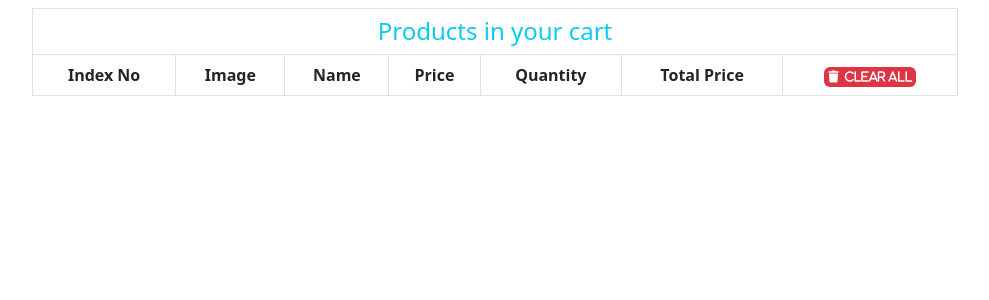
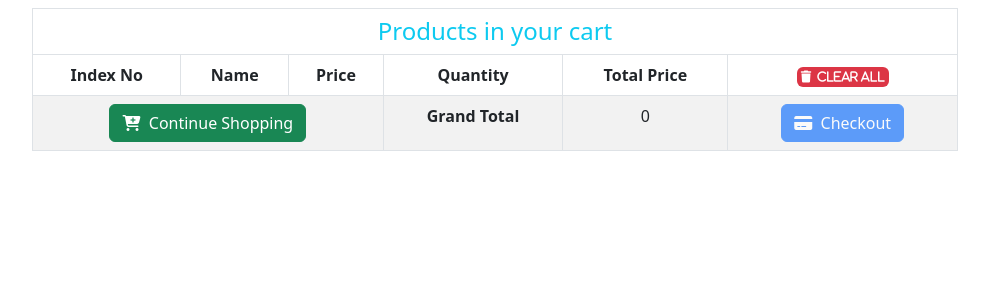
Before and after one commit to chamikalasitharanga/final-project-1.1, a PHP site: page /viewCart.php in a window 1280 px wide. Shown: the top 300 px of the page, without its empty margins (145-1134 px from the left). Run offline with PHP 8.4, Linux system fonts and the light colour scheme; some libraries are stand-ins or nearby versions.

Commit message:
cart recovered

```diff
--- a/goid-html/viewCart.php
+++ b/goid-html/viewCart.php
@@ -24,15 +24,17 @@
                             </tr>
                             <tr>
                                 <th>Index No</th>
-                                <th>Image</th>
                                 <th>Name</th>
                                 <th>Price</th>
                                 <th>Quantity</th>
                                 <th>Total Price</th>
                                 <th>
-                                    <a href="" class="badge bg-danger p-1">
+                                    <form action="clearCart.php" method="post">
+                                        <button type="submit" class="badge bg-danger p-1" name="delete" style="border: none; background: none;">
                                             <i class="fa-solid fa-trash">&nbsp;&nbsp;Clear All</i>
-                                    </a>
+                                        </button>
+                                    </form>
+
 
                                 </th>
                             </tr>
@@ -40,31 +42,60 @@
                         <tbody>
                             <?php
                             session_start();
+                            $ptotal = 0;
                             $total = 0;
                             if (isset($_SESSION['myCart'])) {
-                                    print_r($_SESSION['myCart']);
-                                    foreach ($_SESSION['myCart'] as $key=>$value){
-                                        echo "$value[price]";
-                                        echo "$value[itemqty]";
 
-                                        $total = $value['price'] * $value['itemqty'];
+                                foreach ($_SESSION['myCart'] as $key => $value) {
+
+                                    $ptotal = $value['price'] * $value['itemqty'];
+                                    $total += $ptotal;
+                                    // $itemKey = $key+1;
                                     echo "
 
-                                            <form action = '' method = 'POST'>
+                                            <form action ='cart.php' method = 'post'>
                                             <tr>
                                                 <td>$key</td>
-                                                <td></td>
                                                 <td><input type='hidden' name='fname' value='$value[fname]'>$value[fname]</td>
                                                 <td><input type='hidden' name='price' value='$value[price]'>$value[price]</td>
-                                                <td><<input type='hidden' name='itemqty' value='$value[itemqty]'>$value[itemqty]</td>
-                                                <td>$total</td>
-                                            </tr>
-                                            </form>
-                                            ";
+                                                <td><input type='hidden' name='itemqty' value='$value[itemqty]'>$value[itemqty]</td>
+                                                <td>$ptotal</td>
+                                                <td>
+                                                    <button type='submit' class='text-danger' name='remove' style='border: none; background: none;'>
+                                                    <i class='fa-regular fa-trash-alt'></i>
+                                                    </button>
+                                                </td>
+                                            </tr>";
+
+
                                 }
+
+
 
                             }
                             ?>
+
+                            <tr>
+                                    <td colspan='3'>
+                                        <a href='category.php' class = 'btn btn-success'><i class="fa-sharp fa-solid fa-cart-plus"></i>&nbsp;&nbsp;Continue Shopping
+                                        </a>
+                                    </td>
+                                    <td><b>Grand Total</b></td>
+                                    <td><?php echo "$total"; ?></td>
+                                    <td>
+
+
+                                        <?php
+                                            if($total>1){
+                                               echo "<a href='checkout.php' class='btn btn-primary'><i class='fa-solid fa-credit-card'></i>&nbsp;&nbsp;Checkout</a>";
+                                            }else{
+                                                echo "<button class='btn btn-primary' disabled><i class='fa-solid fa-credit-card'></i>&nbsp;&nbsp;Checkout</button>";
+                                            }
+                                        ?>
+                                    </td>
+
+                            </tr>
+                            </form>
                         </tbody>
                     </table>
 
```
Also changed, not shown: goid-html/cart.php (+29 -11 lines). Lines whose indentation alone changed are shown as unchanged.
